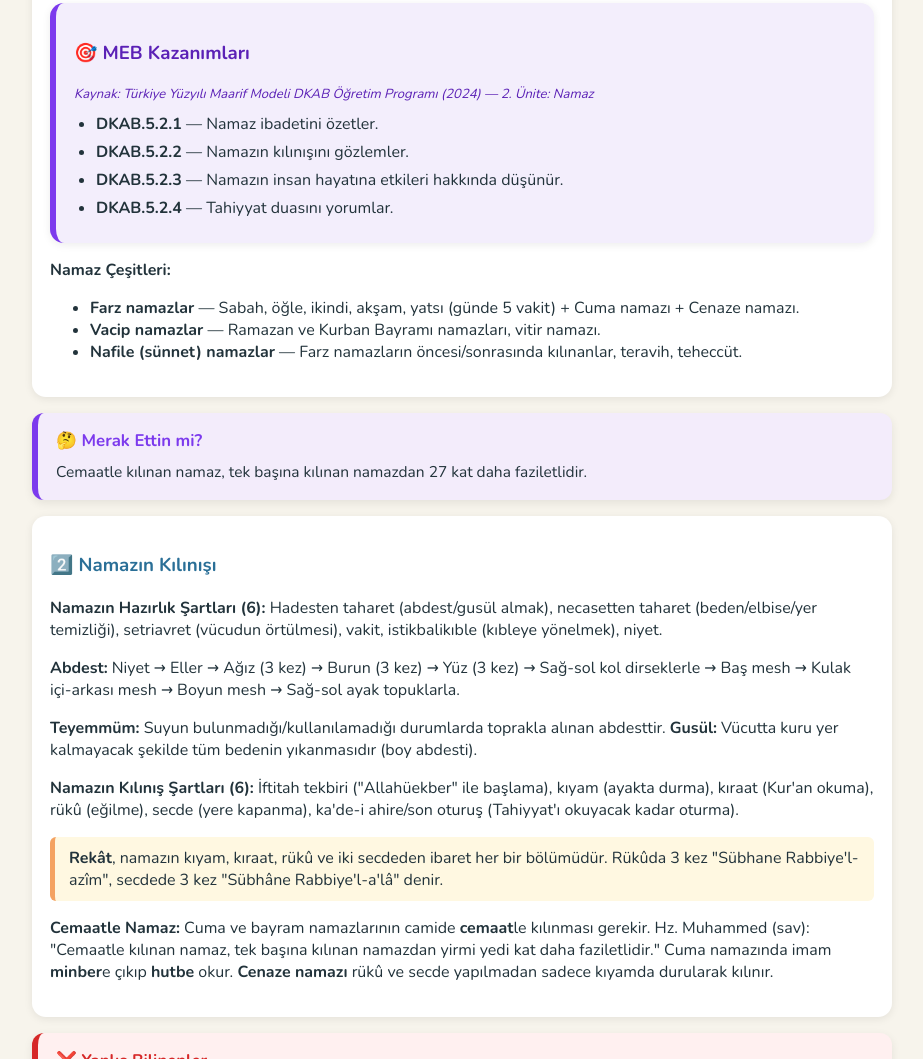
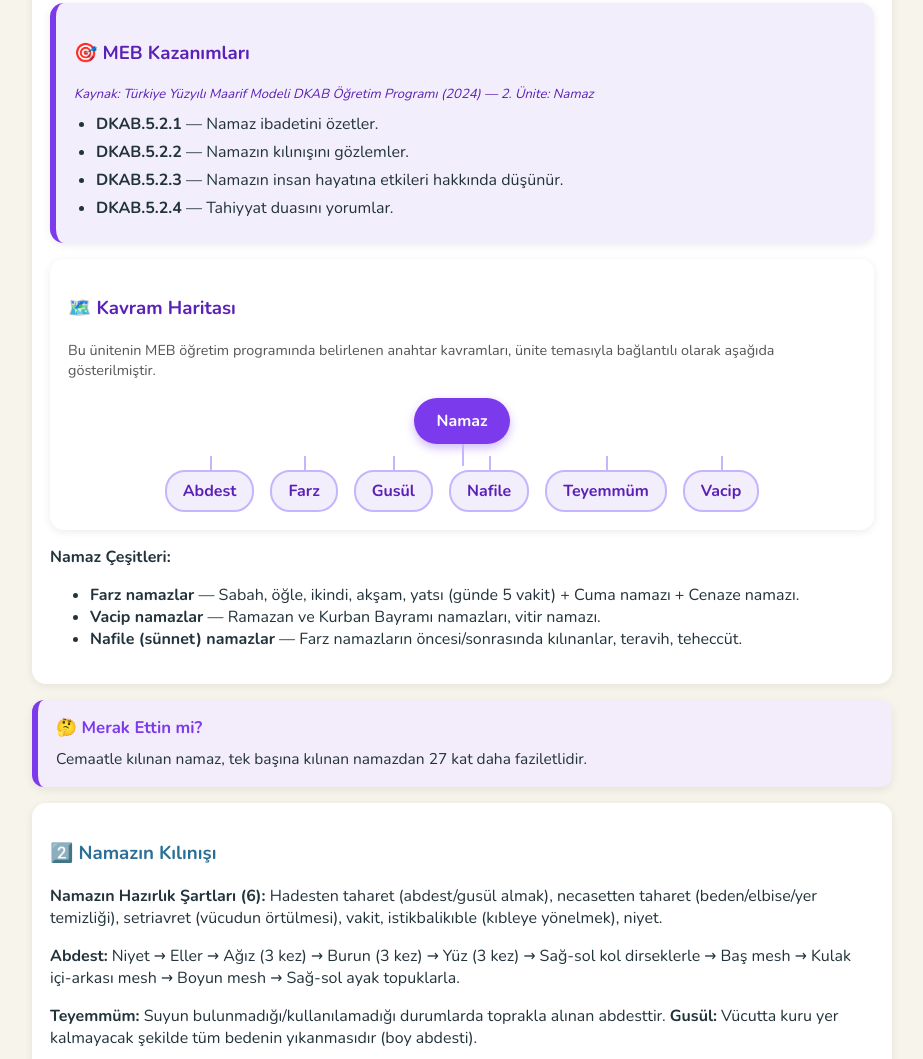
Before and after one commit to aishasurayzc-ui/din-kulturu-5sinif-1unite, a plain HTML site: page unite2.html in a window 1280 px wide. Shown: the part 790-1849 px from the top of the page, without its empty margins (178-1101 px from the left). Drawn offline with nearby package versions, Linux system fonts and the light colour scheme.

Commit message:
Her üniteye kavram haritası (hub-and-spoke) görseli ekle
- Kavramlar MEB öğretim programının resmi "Anahtar Kavramlar" listelerinden alındı
- Ünite temasıyla bağlantılı kavramları görsel olarak gösteren merkez-dal yapısı

```diff
--- a/unite2.html
+++ b/unite2.html
@@ -508,6 +508,15 @@
 .zb-ikilem{ background:#eefcf3; border-left:6px solid #0f9d58; }
 .zb-ikilem .zb-baslik{ color:#0f7a44; }
 
+
+.kavram-harita-panel .kavram-harita-aciklama{ font-size:.9em; color:#555; margin-bottom:6px; }
+.kavram-harita{ display:flex; flex-direction:column; align-items:center; margin-top:18px; }
+.kh-merkez{ background:#7c3aed; color:#fff; font-weight:bold; padding:12px 22px; border-radius:30px; box-shadow:0 4px 10px rgba(124,58,237,.35); position:relative; margin-bottom:26px; text-align:center; max-width:80%; }
+.kh-merkez::after{ content:''; position:absolute; bottom:-22px; left:50%; width:2px; height:22px; background:#c4b5fd; }
+.kh-dallar{ display:flex; flex-wrap:wrap; justify-content:center; gap:20px 16px; }
+.kh-kavram{ background:#f3eefc; border:2px solid #c4b5fd; color:#5b21b6; font-weight:bold; padding:8px 16px; border-radius:20px; position:relative; }
+.kh-kavram::before{ content:''; position:absolute; top:-16px; left:50%; width:2px; height:16px; background:#c4b5fd; }
+
 </style>
 </head>
 <body>
@@ -817,6 +826,22 @@
       <li><b>DKAB.5.2.3</b> — Namazın insan hayatına etkileri hakkında düşünür.</li>
       <li><b>DKAB.5.2.4</b> — Tahiyyat duasını yorumlar.</li>
     </ul>
+  </div>
+
+  <div class="kutu-panel kavram-harita-panel">
+    <h3 style="color:#5b21b6">🗺️ Kavram Haritası</h3>
+    <p class="kavram-harita-aciklama">Bu ünitenin MEB öğretim programında belirlenen anahtar kavramları, ünite temasıyla bağlantılı olarak aşağıda gösterilmiştir.</p>
+    <div class="kavram-harita">
+      <div class="kh-merkez">Namaz</div>
+      <div class="kh-dallar">
+      <div class="kh-kavram">Abdest</div>
+      <div class="kh-kavram">Farz</div>
+      <div class="kh-kavram">Gusül</div>
+      <div class="kh-kavram">Nafile</div>
+      <div class="kh-kavram">Teyemmüm</div>
+      <div class="kh-kavram">Vacip</div>
+      </div>
+    </div>
   </div>
     <p><b>Namaz Çeşitleri:</b></p>
     <ul>
```
Also changed, not shown: index.html (+22 -0 lines), unite3.html (+23 -0 lines), unite4.html (+21 -0 lines).
